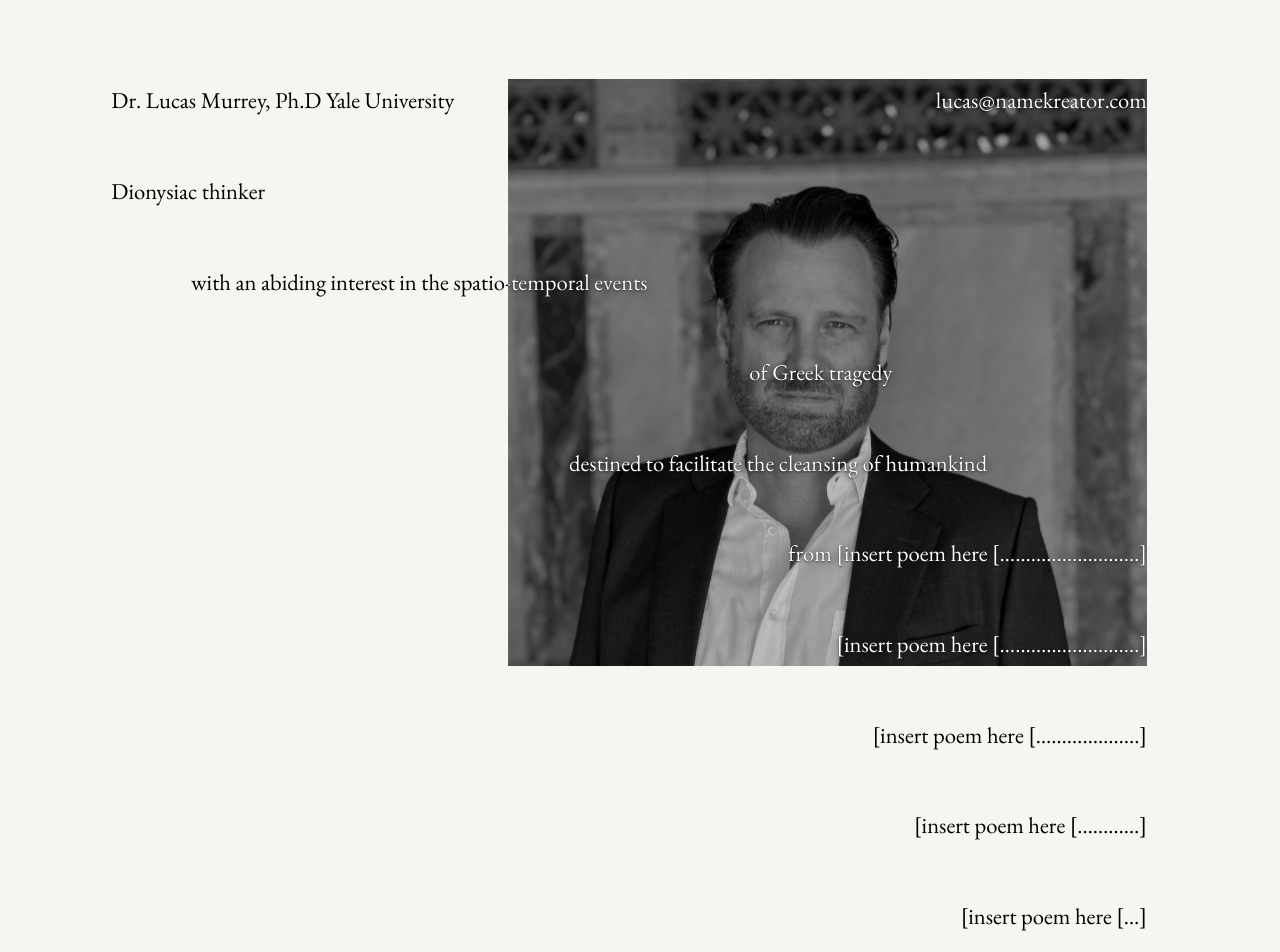
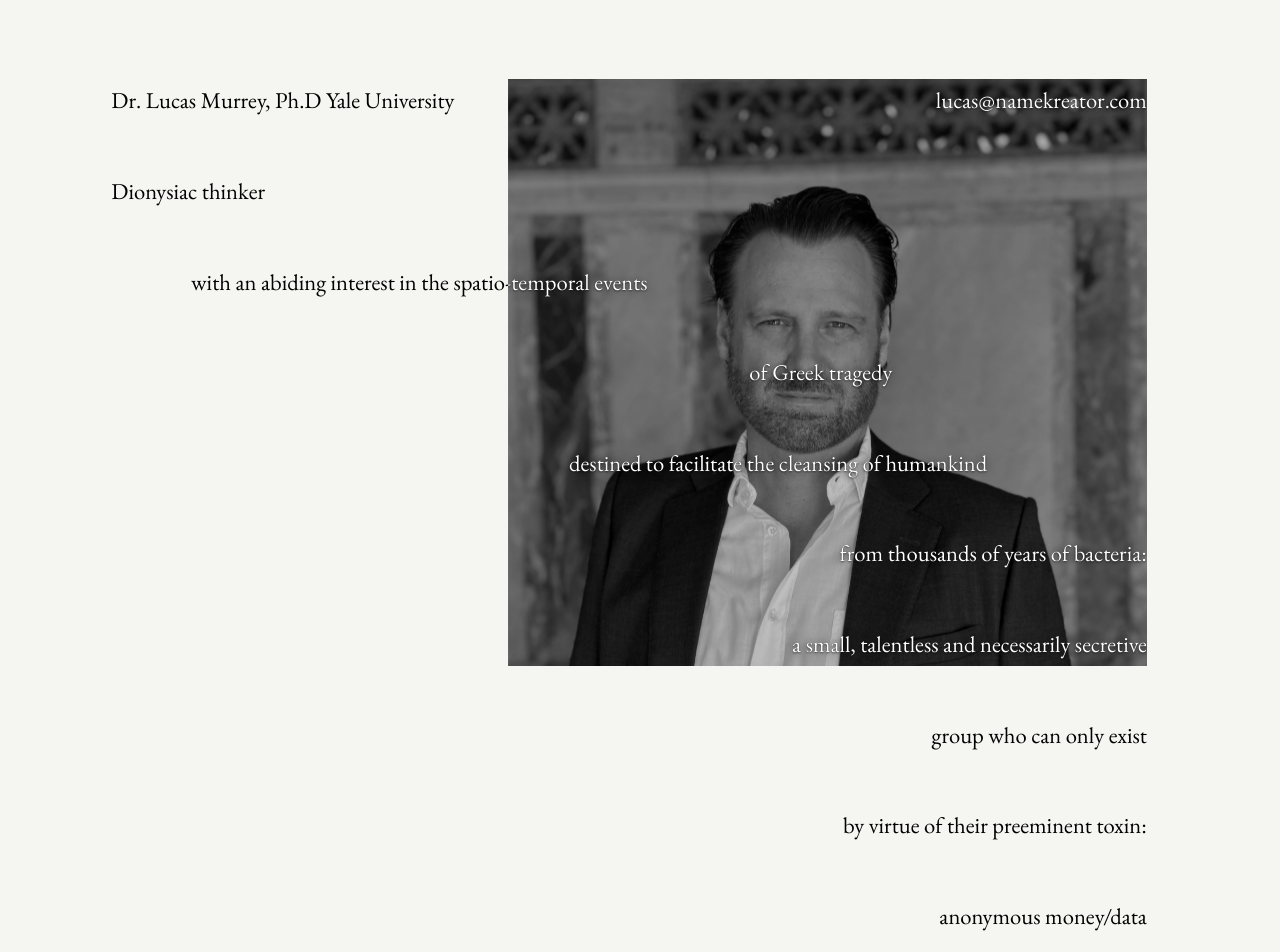
Before and after one commit to devnamekrea/lucasmurrey, a Next.js app: page / in a window 1280 px wide. Shown: the top 952 px of the page. Built offline with nearby package versions, Linux system fonts and the light colour scheme.

Commit message:
Add opening text

```diff
--- a/app/page.tsx
+++ b/app/page.tsx
@@ -18,7 +18,13 @@ const PAPER = '#f5f5f2';
 /* ---------- Poem ----------
    Replace each empty string with one line of the poem (the first line follows "from").
    While a line is empty, its "[insert poem here [...]" placeholder is shown. */
-const POEM: string[] = ['', '', '', '', ''];
+const POEM: string[] = [
+  'thousands of years of bacteria:',
+  'a small, talentless and necessarily secretive',
+  'group who can only exist',
+  'by virtue of their preeminent toxin:',
+  'anonymous money/data',
+];
 const POEM_PLACEHOLDERS = [
   '[insert poem here [………………………]',
   '[insert poem here [………………………]',
```
